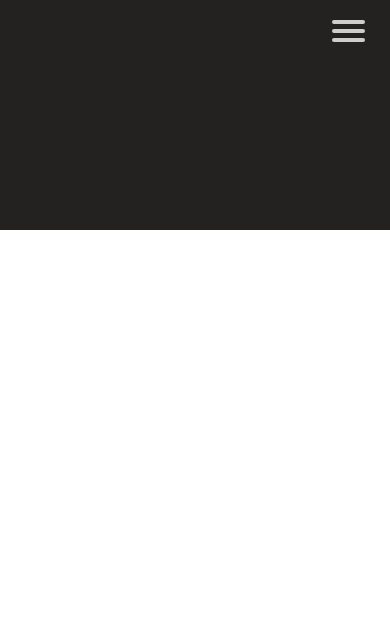
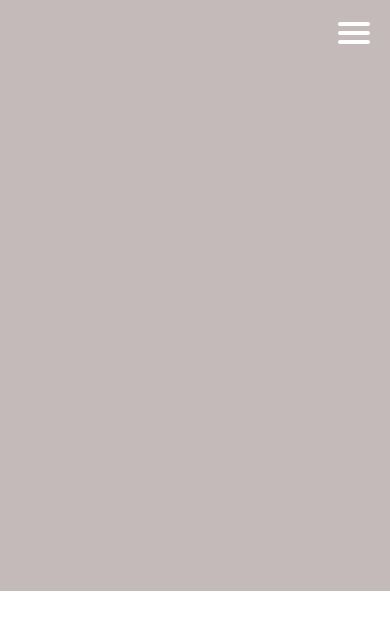
Before and after one commit to tinkabel85/js-sandbox, a website: page session5/hamburgerMenu/index.html in a window 390 px wide. Drawn offline with Linux system fonts and the light colour scheme.

Commit message:
added updated version of hamburger menu

```diff
--- a/session5/hamburgerMenu/index.html
+++ b/session5/hamburgerMenu/index.html
@@ -9,17 +9,19 @@
 	</head>
 	<body>
 		<nav class="wrapper">
+			<div class="container">
+				<input class="checkbox" type="checkbox" name="" id="" />
+				<div class="hamburger-lines">
+					<span class="line line1"></span>
+					<span class="line line2"></span>
+					<span class="line line3"></span>
+				</div>
 				<ul class="menu">
 					<li><a class="menu--item" href="#">Home</a></li>
 					<li><a class="menu--item" href="#">Profile</a></li>
 					<li><a class="menu--item" href="#">About</a></li>
 					<li><a class="menu--item" href="#">Contacts</a></li>
 				</ul>
-			<div class="hamburger">
-				<input type="checkbox" />
-				<span></span>
-				<span></span>
-				<span></span>
 			</div>
 		</nav>
 		<script src="./script.js"></script>
--- a/session5/hamburgerMenu/script.js
+++ b/session5/hamburgerMenu/script.js
@@ -1,6 +1,6 @@
-const hamburger= document.querySelector(".hamburger");
+const hamburger = document.querySelector(".checkbox ");
 const menu = document.querySelector(".menu");
-
+console.log('hello')
 hamburger.addEventListener("click", (e) => {
 	menu.classList.toggle("clicked");
 });
--- a/session5/hamburgerMenu/style.css
+++ b/session5/hamburgerMenu/style.css
@@ -4,76 +4,104 @@
 	padding: 0;
 }
 .wrapper {
+	width: 100vw;
+	margin: auto;
+}
+.container {
+	margin: auto;
 	padding: 10px;
 	display: flex;
-	min-height: 230px;
-	justify-content: flex-end;
-	background-color: rgb(36, 33, 33);
+	min-height: 70vh;
+	justify-content: space-between;
+	align-items: center;
+	background-color: rgb(197, 186, 186);
 }
 
 .menu {
+	width: 100%;
 	display: none;
 	flex-direction: column;
-	width: 80%;
-	margin: 0 auto;
-	padding-top: 4rem;
-	list-style-type: none;
+	text-align: center;
 }
+
 
 .menu--item {
 	display: block;
-	width: 100%;
 	text-align: center;
 	margin: 1rem;
 	font-size: 1.8rem;
 	color: white;
 	text-decoration: none;
 }
-.hamburger {
-	display: block;
-	position: relative;
-	top: 10px;
-	right: 15px;
+.menu--item:hover {
+	font-weight: bolder;
 }
 
-.hamburger input {
+.container .checkbox {
 	position: absolute;
-	top: -7px;
-	right: -5px;
-	background-color: aliceblue;
-	width: 40px;
+	display: block;
 	height: 32px;
+	width: 32px;
+	top: 20px;
+	right: 20px;
+	z-index: 5;
+	opacity: 0;
 	cursor: pointer;
-	border: 1px solid black;
-	opacity: 0;
 }
 
-.hamburger span {
+.container .hamburger-lines {
 	display: block;
-	width: 33px;
+	height: 26px;
+	width: 32px;
+	position: absolute;
+	top: 20px;
+	right: 20px;
+	z-index: 2;
+	display: flex;
+	flex-direction: column;
+	justify-content: space-around;
+}
+.container .hamburger-lines .line {
+	display: block;
 	height: 4px;
-	margin-bottom: 5px;
-	position: relative;
-	background: #cdcdcd;
-	border-radius: 3px;
-	z-index: 1;
-	transform-origin: 4px 0px;
+	width: 100%;
+	border-radius: 10px;
+	background: white;
 }
 
-
-/* .hamburger input:checked ~ span {
-	opacity: 1;
-	transform: rotate(45deg)
-	translate(-9px, -17px);
-}
-.hamburger input:checked ~ span:nth-last-child(3) {
-	opacity: 0;
-	transform: rotate(0deg) scale(0.2, 0.2);
+.container .hamburger-lines .line1 {
+	transform-origin: 0% 0%;
+	transition: transform 0.4s ease-in-out;
 }
 
-.hamburger input:checked ~ span:nth-last-child(2) {
-	transform: rotate(-45deg) translate(-2px, 7px);
-} */
+.container .hamburger-lines .line2 {
+	transition: transform 0.2s ease-in-out;
+}
+
+.container .hamburger-lines .line3 {
+	transform-origin: 0% 100%;
+	transition: transform 0.4s ease-in-out;
+}
+
+.container input[type="checkbox"]:checked ~ .menu-items {
+	transform: translateX(0);
+}
+
+.container input[type="checkbox"]:checked ~ .hamburger-lines .line1 {
+	transform: rotate(36deg);
+}
+
+.container input[type="checkbox"]:checked ~ .hamburger-lines .line2 {
+	transform: scaleY(0);
+}
+
+.container input[type="checkbox"]:checked ~ .hamburger-lines .line3 {
+	transform: rotate(-36deg);
+}
+
+.container input[type="checkbox"]:checked ~ .logo {
+	display: none;
+}
 
 .clicked {
 	display: flex;
```
Also changed, not shown: 1 other file. Lines whose indentation alone changed are shown as unchanged.
